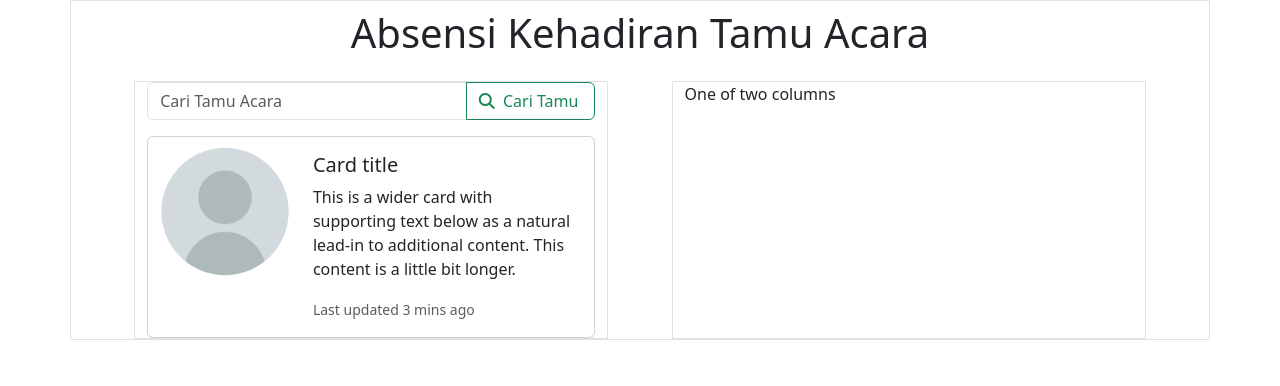
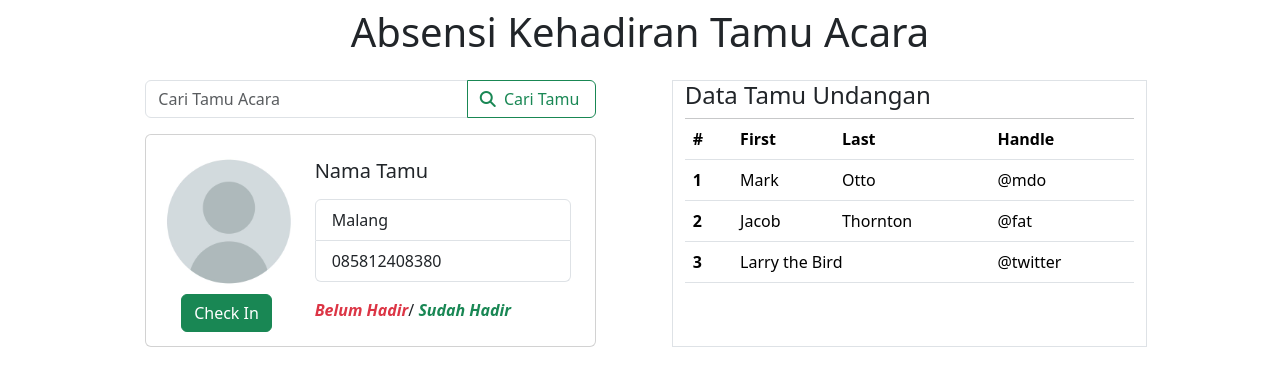
Before and after one commit to projectdasw/qrcode_checkin, a PHP site: page / in a window 1280 px wide. Shown: the top 386 px of the page. Run offline with PHP 8.4, Linux system fonts and the light colour scheme; some libraries are stand-ins or nearby versions.

Commit message:
Update index.php

```diff
--- a/index.php
+++ b/index.php
@@ -11,10 +11,10 @@
         <script src="https://kit.fontawesome.com/ee5974d453.js" crossorigin="anonymous"></script>
     </head>
     <body>
-        <div class="container border border-1">
+        <div class="container">
             <h1 class="text-center p-2 mb-3">Absensi Kehadiran Tamu Acara</h1>
             <div class="row justify-content-evenly">
-                <div class="col-5 border border-1">
+                <div class="col-5">
                     <div class="input-group mb-3">
                         <input type="search" class="form-control" placeholder="Cari Tamu Acara"
                             aria-label="Cari Tamu Acara" aria-describedby="button-addon2">
@@ -24,22 +24,61 @@
                         </button>
                     </div>
                     <div class="card">
-                        <div class="row g-0">
-                            <div class="col-md-4">
+                        <div class="row g-0 p-2 align-items-center">
+                            <div class="col-md-4 text-center">
                                 <img src="assets/tamu-img.jpg" class="img-fluid rounded-start" alt="image">
+                                <button type="button" class="btn btn-success">Check In</button>
                             </div>
                             <div class="col-md-8">
                                 <div class="card-body">
-                                    <h5 class="card-title">Card title</h5>
-                                    <p class="card-text">This is a wider card with supporting text below as a natural lead-in to additional content. This content is a little bit longer.</p>
-                                    <p class="card-text"><small class="text-body-secondary">Last updated 3 mins ago</small></p>
+                                    <h5 class="card-title">Nama Tamu</h5>
+                                    <p class="card-text">
+                                        <ul class="list-group">
+                                            <li class="list-group-item">Malang</li>
+                                            <li class="list-group-item">085812408380</li>
+                                        </ul>
+                                    </p>
+                                    <p class="card-text">
+                                        <i class="text-danger fw-bold">Belum Hadir</i>/
+                                        <i class="text-success fw-bold">Sudah Hadir</i>
+                                    </p>
                                 </div>
                             </div>
                         </div>
                     </div>
                 </div>
                 <div class="col-5 border border-1">
-                    One of two columns
+                    <table class="table">
+                        <h4>Data Tamu Undangan</h4>
+                        <hr class="m-0">
+                        <thead>
+                            <tr>
+                                <th scope="col">#</th>
+                                <th scope="col">First</th>
+                                <th scope="col">Last</th>
+                                <th scope="col">Handle</th>
+                            </tr>
+                        </thead>
+                        <tbody>
+                            <tr>
+                                <th scope="row">1</th>
+                                <td>Mark</td>
+                                <td>Otto</td>
+                                <td>@mdo</td>
+                            </tr>
+                            <tr>
+                                <th scope="row">2</th>
+                                <td>Jacob</td>
+                                <td>Thornton</td>
+                                <td>@fat</td>
+                            </tr>
+                            <tr>
+                                <th scope="row">3</th>
+                                <td colspan="2">Larry the Bird</td>
+                                <td>@twitter</td>
+                            </tr>
+                        </tbody>
+                    </table>
                 </div>
             </div>
         </div>
```
